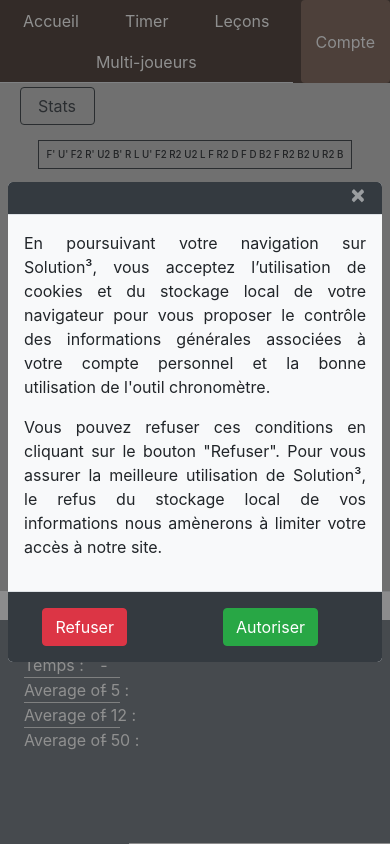
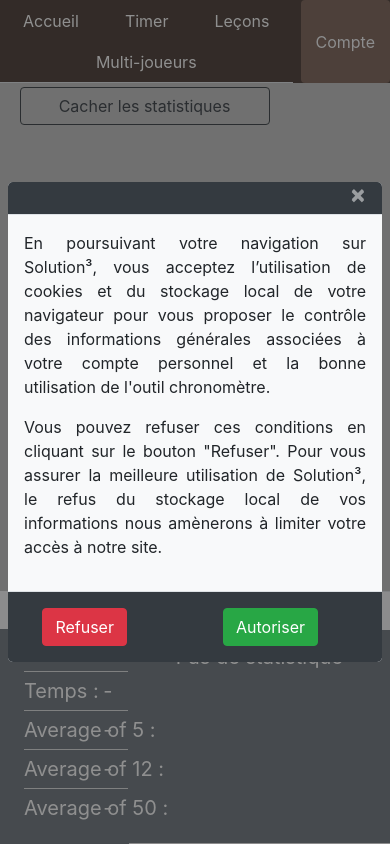
Before and after one commit to PierreMonvoisin/Solution3-PHP, a PHP site: page /timer.php in a window 390 px wide. Run offline with PHP 8.4, Linux system fonts and the light colour scheme.

Commit message:
Timer responsive et corrigé

```diff
--- a/assets/css/learningMenu.css
+++ b/assets/css/learningMenu.css
@@ -1,6 +1,5 @@
 html, body {
   max-width: 100vw;
-  /*noinspection CssBrowserCompatibilityForProperties*/
   scroll-behavior: smooth;
   overflow: hidden;
 }
@@ -63,6 +62,10 @@ body, #mainMenu, #mainMenu > .row {
 }
 /* Media Queries */
 @media only screen and (max-width: 992px) {
+  html, body {
+    overflow-x: hidden;
+    overflow-y: auto;
+  }
   #mainLesson {
     height: 75vh;
     overflow-y: auto;
--- a/assets/css/timer.css
+++ b/assets/css/timer.css
@@ -6,7 +6,7 @@ html, body {
 #menuToggle {
   margin-top: 1%;
   margin-left: 5%;
-  width: 75px;
+  width: 250px;
 }
 /* Side stats */
 #timerContainer {
@@ -19,18 +19,23 @@ html, body {
   width: 100%;
   overflow: hidden;
   position: fixed;
-  bottom: 0%;
-}
-#statsInMenu {
-  padding: 0.15rem 0 0.15rem 0;
+  bottom: 0;
 }
 #sideStats {
   white-space: nowrap;
   width: 33%;
   height: 30vh;
 }
+#statsInMenu {
+  font-size: 1.25rem;
+  padding: 0.15rem 0 0.15rem 0;
+}
+#statsTable {
+  font-size: 1.25rem;
+}
+/* History */
 #solveList {
-  font-size: 0.85em;
+  font-size: 1.25rem;
   width: 67%;
   height: 30vh;
   overflow-x: auto;
@@ -63,6 +68,21 @@ html, body {
   display: none;
 }
 /* Media Queries */
-/* @media only screen and (max-width: 768px) {
-
-} */
+@media only screen and (max-width: 1200px) {
+  #scramble {
+    font-size: 3vw;
+  }
+}
+@media only screen and (max-width: 992px) {
+  #averageOf5, #averageOf12 {
+    font-size: 3.5vw;
+  }
+}
+@media only screen and (max-width: 768px) {
+  #timer {
+    font-size: 20vw;
+  }
+  #averageOf5, #averageOf12 {
+    font-size: 5vw;
+  }
+}
--- a/assets/js/learningMenu.js
+++ b/assets/js/learningMenu.js
@@ -1,4 +1,4 @@
-$(function () {
+$(function() {
   // Zoom on the right button on list mousover
   $('#default li').mouseover(function(){
     // Get the first class of the list item
--- a/assets/js/timer.js
+++ b/assets/js/timer.js
@@ -1,6 +1,8 @@
 $(function(){
   // Auto open the stats menu
-  $('#sideTimer').slideToggle('fast');
+  $('#sideTimer').slideToggle('fast', function(){
+    $('#menuToggle').text('Cacher les statistiques');
+  });
   $('#sideTimer').addClass('d-flex');
   // Side timer stats
   $('#menuToggle').click(function() {
@@ -8,10 +10,14 @@ $(function(){
       // After animation ends, remove display flex
       $('#sideTimer').slideToggle('fast', function(){
         $('#sideTimer').removeClass('d-flex');
+        $('#menuToggle').text('Afficher les statistiques');
+        $('#menuToggle').css('width', '250px');
       });
     } else {
-      $('#sideTimer').slideToggle('fast');
+      $('#sideTimer').slideToggle('fast', function(){
+        $('#menuToggle').text('Cacher les statistiques');
+      });
       $('#sideTimer').addClass('d-flex');
-    } // Need changing because if useless
+    }
   });
 });
--- a/timer.php
+++ b/timer.php
@@ -17,12 +17,12 @@
   <?php include 'header.php'; ?>
   <!-- Side Timer -->
   <div id="timerContainer" class="d-flex">
-    <!-- Timer Stats -->
+
     <!-- Side stats button -->
     <div id="timerBody" class="d-flex flex-column">
-      <button id="menuToggle" type="button" class="btn btn-outline-dark">Stats</button>
+      <button id="menuToggle" type="button" class="btn btn-outline-dark">Cacher les statistiques</button>
       <!-- Scramble -->
-      <div class="row text-center m-0">
+      <div class="row text-center mb-0 mx-0 mt-xl-2 mt-lg-5 mt-5">
         <h2 id="scramble" class="mt-4"><span class="py-2 px-2 border border-dark">Error</span></h2>
       </div>
       <!-- Timer -->
@@ -50,32 +50,33 @@
       </div>
       <div id="sideTimer" class="row m-0 bg-secondary">
         <div id="sideStats">
-          <p id="statsInMenu" class="bg-light font-weight-bold text-center mb-0">Statistique</p>
-          <div class="d-flex py-2 text-white">
+          <p id="statsInMenu" class="bg-light font-weight-bold text-center mb-0 py-1">Statistique</p>
+          <div id="statsTable" class="d-flex py-2 text-white">
             <div class="text-left ml-4 mr-0 w-50">
               <div>Numéro : </div>
-              <hr class="p-0 m-0 bg-light">
+              <hr class="p-0 mx-0 my-1 bg-light">
               <div>Temps : </div>
-              <hr class="p-0 m-0 bg-light">
+              <hr class="p-0 m-0 my-1 bg-light">
               <div>Average of 5 : </div>
-              <hr class="p-0 m-0 bg-light">
+              <hr class="p-0 m-0 my-1 bg-light">
               <div>Average of 12 : </div>
-              <hr class="p-0 m-0 bg-light">
+              <hr class="p-0 m-0 my-1 bg-light">
               <div>Average of 50 : </div>
             </div>
             <div class="text-center mr-3 w-50">
               <div>n° <span id="sideStatIndex">0</span></div>
-              <hr class="p-0 m-0 bg-light">
+              <hr class="p-0 m-0 bg-light my-1">
               <div><span id="sideStatSingle">-</span></div>
-              <hr class="p-0 m-0 bg-light">
+              <hr class="p-0 m-0 bg-light my-1">
               <div><span id="sideStatAo5">-</span></div>
-              <hr class="p-0 m-0 bg-light">
+              <hr class="p-0 m-0 bg-light my-1">
               <div><span id="sideStatAo12">-</span></div>
-              <hr class="p-0 m-0 bg-light">
+              <hr class="p-0 m-0 bg-light my-1">
               <div><span id="sideStatAo50">-</span></div>
             </div>
           </div>
         </div>
+
         <!-- Solve history -->
         <table id="solveList" class="table text-center mb-0">
           <thead class="bg-light">
```
